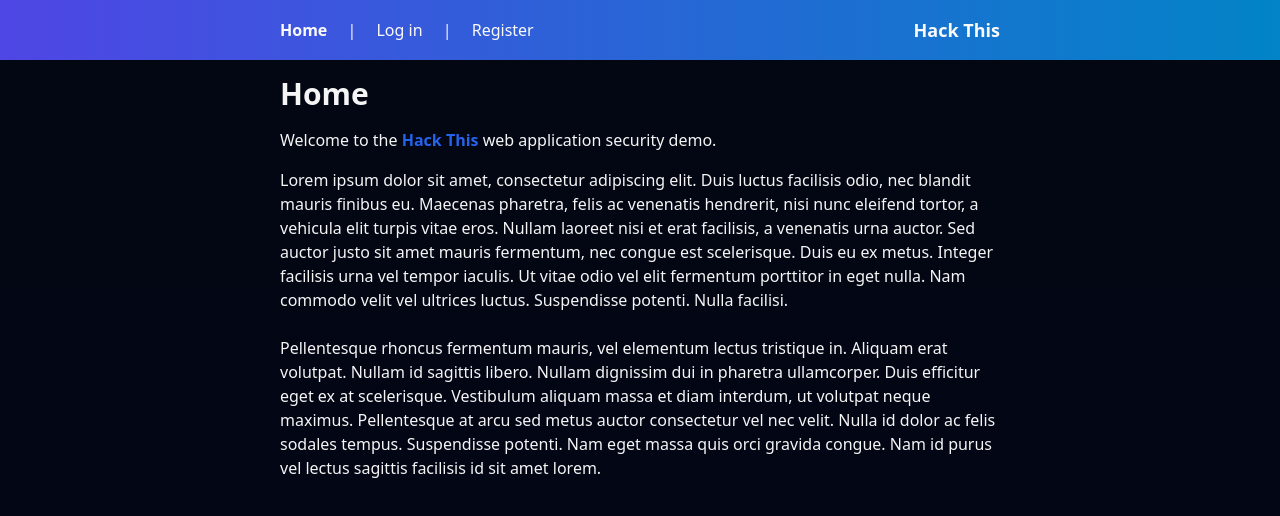
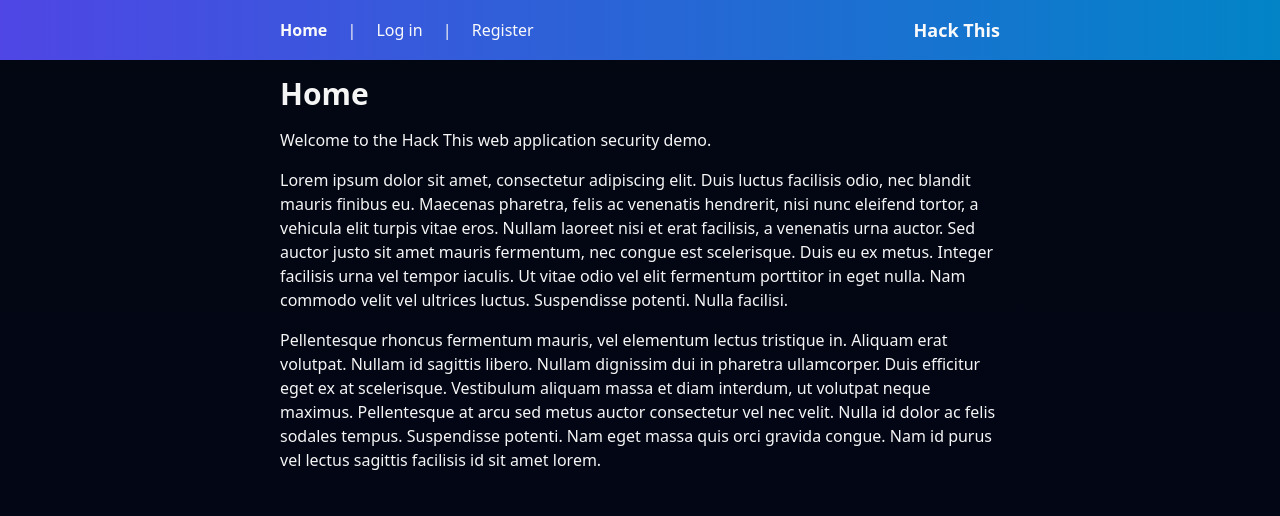
Before and after one commit to rikurauhala/hack-this, a React (Create React App) app in the folder web/: page / in a window 1280 px wide. Shown: the top 516 px of the page. Built offline with nearby package versions, Linux system fonts and the light colour scheme.

Commit message:
Create a generic Paragraph component

```diff
--- /dev/null
+++ b/web/src/components/common/Paragraph.tsx
@@ -0,0 +1,11 @@
+interface ParagraphProps {
+  text: string;
+}
+
+const Paragraph = ({ text }: ParagraphProps): JSX.Element => (
+  <p className="mb-4 text-neutral-100">
+    {text}
+  </p>
+);
+
+export default Paragraph;
--- a/web/src/pages/Home.tsx
+++ b/web/src/pages/Home.tsx
@@ -1,25 +1,29 @@
 import PageTitle from '../components/common/PageTitle';
+import Paragraph from '../components/common/Paragraph';
 
 const Home = (): JSX.Element => (
   <div className="container py-4">
     <PageTitle text="Home" />
-    <p className="mb-4 text-neutral-100">
-      Welcome to the <b className="text-blue-600">Hack This</b> web application security demo.
-    </p>
-    <p className="mb-6 text-neutral-100">
+    <Paragraph text={'Welcome to the Hack This web application security demo.'} />
+    <Paragraph
+      text={`
         Lorem ipsum dolor sit amet, consectetur adipiscing elit. Duis luctus facilisis odio, nec blandit mauris finibus
-      eu. Maecenas pharetra, felis ac venenatis hendrerit, nisi nunc eleifend tortor, a vehicula elit turpis vitae eros.
-      Nullam laoreet nisi et erat facilisis, a venenatis urna auctor. Sed auctor justo sit amet mauris fermentum, nec
-      congue est scelerisque. Duis eu ex metus. Integer facilisis urna vel tempor iaculis. Ut vitae odio vel elit
-      fermentum porttitor in eget nulla. Nam commodo velit vel ultrices luctus. Suspendisse potenti. Nulla facilisi.
-    </p>
-    <p className="text-neutral-100">
+        eu. Maecenas pharetra, felis ac venenatis hendrerit, nisi nunc eleifend tortor, a vehicula elit turpis vitae
+        eros. Nullam laoreet nisi et erat facilisis, a venenatis urna auctor. Sed auctor justo sit amet mauris
+        fermentum, nec congue est scelerisque. Duis eu ex metus. Integer facilisis urna vel tempor iaculis. Ut vitae
+        odio vel elit fermentum porttitor in eget nulla. Nam commodo velit vel ultrices luctus. Suspendisse potenti.
+        Nulla facilisi.
+      `}
+    />
+    <Paragraph
+      text={`
         Pellentesque rhoncus fermentum mauris, vel elementum lectus tristique in. Aliquam erat volutpat. Nullam id
         sagittis libero. Nullam dignissim dui in pharetra ullamcorper. Duis efficitur eget ex at scelerisque. Vestibulum
         aliquam massa et diam interdum, ut volutpat neque maximus. Pellentesque at arcu sed metus auctor consectetur vel
         nec velit. Nulla id dolor ac felis sodales tempus. Suspendisse potenti. Nam eget massa quis orci gravida congue.
         Nam id purus vel lectus sagittis facilisis id sit amet lorem.
-    </p>
+      `}
+    />
   </div>
 );
 
```
Lines whose indentation alone changed are shown as unchanged.
